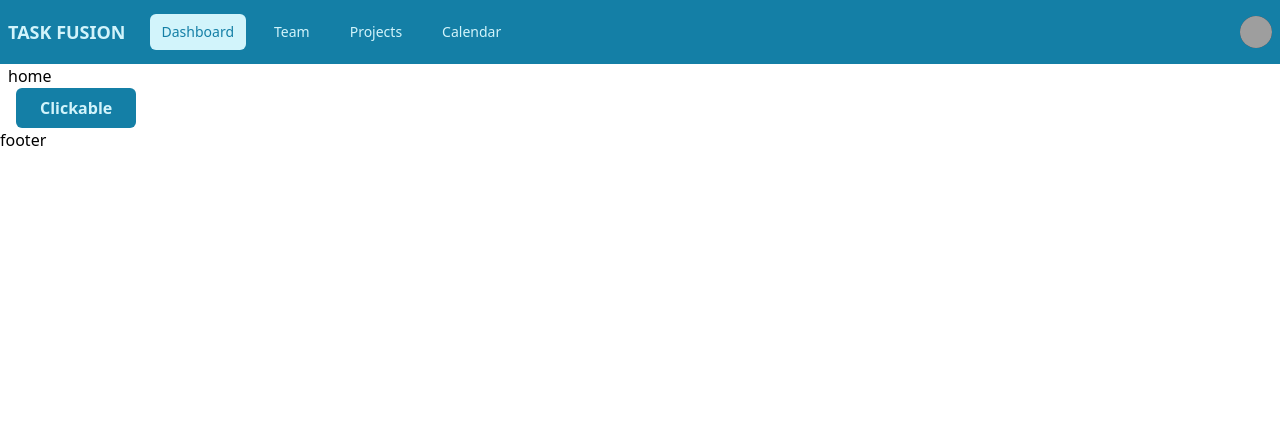
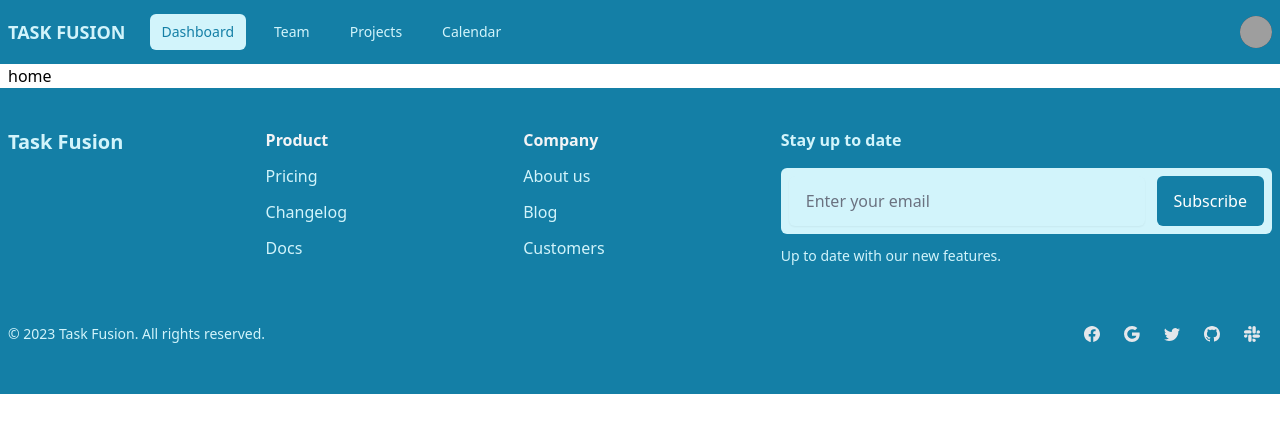
Before and after one commit to noyandey88/collaborative-task-management, a React (Vite) app: page / in a window 1280 px wide. Shown: the top 432 px of the page. Built offline with nearby package versions, Linux system fonts and the light colour scheme; grey boxes are pictures that could not be loaded.

Commit message:
added footer

```diff
--- a/src/components/footer/Footer.jsx
+++ b/src/components/footer/Footer.jsx
@@ -1,7 +1,87 @@
 export default function Footer() {
   return (
-    <footer>
-      <h2>footer</h2>
+    <footer className="bg-primary">
+      <div className="py-10 px-2  container mx-auto">
+        {/* Grid */}
+        <div className="grid grid-cols-2 md:grid-cols-4 lg:grid-cols-5 gap-6">
+          <div className="col-span-full lg:col-span-1">
+            <a className="flex-none text-xl font-semibold text-secondary" href="/" aria-label="Brand">Task Fusion</a>
+          </div>
+          {/* End Col */}
+          <div className="col-span-1">
+            <h4 className="font-semibold text-gray-100">Product</h4>
+            <div className="mt-3 grid space-y-3 text-secondary">
+              <p><a className="inline-flex gap-x-2" href="/">Pricing</a></p>
+              <p><a className="inline-flex gap-x-2" href="/">Changelog</a></p>
+              <p><a className="inline-flex gap-x-2" href="/">Docs</a></p>
+            </div>
+          </div>
+          {/* End Col */}
+          <div className="col-span-1">
+            <h4 className="font-semibold text-gray-100">Company</h4>
+            <div className="mt-3 grid space-y-3 text-secondary">
+              <p><a className="inline-flex gap-x-2" href="/">About us</a></p>
+              <p><a className="inline-flex gap-x-2" href="/">Blog</a></p>
+              <p><a className="inline-flex gap-x-2" href="/">Customers</a></p>
+            </div>
+          </div>
+          {/* End Col */}
+          <div className="col-span-2">
+            <h4 className="font-semibold text-secondary">Stay up to date</h4>
+            <form>
+              <div className="mt-4 flex flex-col items-center gap-2 sm:flex-row sm:gap-3 bg-secondary rounded-md p-2">
+                <div className="w-full">
+                  <label htmlFor="hero-input" className="sr-only">Search</label>
+                  <input type="text" id="hero-input" name="hero-input" className="py-3 px-4 block w-full border-transparent shadow-sm rounded-md focus:z-10 bg-secondary focus:border-primary focus:ring-blue-500" placeholder="Enter your email" />
+                </div>
+                <a className="w-full sm:w-auto whitespace-nowrap inline-flex justify-center items-center gap-x-3 text-center bg-primary hover:bg-secondary hover:text-primary border border-transparent text-white font-medium rounded-md focus:outline-none focus:ring-2 focus:ring-blue-600 focus:ring-offset-2 focus:ring-offset-white transition py-3 px-4" href="/">
+                  Subscribe
+                </a>
+              </div>
+              <p className="mt-3 text-sm text-secondary">
+                Up to date with our new features.
+              </p>
+            </form>
+          </div>
+          {/* End Col */}
+        </div>
+        {/* End Grid */}
+        <div className="mt-5 sm:mt-12 grid gap-y-2 sm:gap-y-0 sm:flex sm:justify-between sm:items-center">
+          <div className="flex justify-between items-center">
+            <p className="text-sm text-secondary">© 2023 Task Fusion. All rights reserved.</p>
+          </div>
+          {/* End Col */}
+          {/* Social Brands */}
+          <div>
+            <a className="inline-flex justify-center items-center gap-x-3.5 w-10 h-10 text-center text-gray-200 hover:bg-white/[.1] rounded-md focus:outline-none focus:ring-2 focus:ring-blue-600 focus:ring-offset-2 focus:ring-offset-gray-900 transition" href="/">
+              <svg className="w-4 h-4" xmlns="http://www.w3.org/2000/svg" width={16} height={16} fill="currentColor" viewBox="0 0 16 16">
+                <path d="M16 8.049c0-4.446-3.582-8.05-8-8.05C3.58 0-.002 3.603-.002 8.05c0 4.017 2.926 7.347 6.75 7.951v-5.625h-2.03V8.05H6.75V6.275c0-2.017 1.195-3.131 3.022-3.131.876 0 1.791.157 1.791.157v1.98h-1.009c-.993 0-1.303.621-1.303 1.258v1.51h2.218l-.354 2.326H9.25V16c3.824-.604 6.75-3.934 6.75-7.951z" />
+              </svg>
+            </a>
+            <a className="inline-flex justify-center items-center gap-x-3.5 w-10 h-10 text-center text-gray-200 hover:bg-white/[.1] rounded-md focus:outline-none focus:ring-2 focus:ring-blue-600 focus:ring-offset-2 focus:ring-offset-gray-900 transition" href="/">
+              <svg className="w-4 h-4" xmlns="http://www.w3.org/2000/svg" width={16} height={16} fill="currentColor" viewBox="0 0 16 16">
+                <path d="M15.545 6.558a9.42 9.42 0 0 1 .139 1.626c0 2.434-.87 4.492-2.384 5.885h.002C11.978 15.292 10.158 16 8 16A8 8 0 1 1 8 0a7.689 7.689 0 0 1 5.352 2.082l-2.284 2.284A4.347 4.347 0 0 0 8 3.166c-2.087 0-3.86 1.408-4.492 3.304a4.792 4.792 0 0 0 0 3.063h.003c.635 1.893 2.405 3.301 4.492 3.301 1.078 0 2.004-.276 2.722-.764h-.003a3.702 3.702 0 0 0 1.599-2.431H8v-3.08h7.545z" />
+              </svg>
+            </a>
+            <a className="inline-flex justify-center items-center gap-x-3.5 w-10 h-10 text-center text-gray-200 hover:bg-white/[.1] rounded-md focus:outline-none focus:ring-2 focus:ring-blue-600 focus:ring-offset-2 focus:ring-offset-gray-900 transition" href="/">
+              <svg className="w-4 h-4" xmlns="http://www.w3.org/2000/svg" width={16} height={16} fill="currentColor" viewBox="0 0 16 16">
+                <path d="M5.026 15c6.038 0 9.341-5.003 9.341-9.334 0-.14 0-.282-.006-.422A6.685 6.685 0 0 0 16 3.542a6.658 6.658 0 0 1-1.889.518 3.301 3.301 0 0 0 1.447-1.817 6.533 6.533 0 0 1-2.087.793A3.286 3.286 0 0 0 7.875 6.03a9.325 9.325 0 0 1-6.767-3.429 3.289 3.289 0 0 0 1.018 4.382A3.323 3.323 0 0 1 .64 6.575v.045a3.288 3.288 0 0 0 2.632 3.218 3.203 3.203 0 0 1-.865.115 3.23 3.23 0 0 1-.614-.057 3.283 3.283 0 0 0 3.067 2.277A6.588 6.588 0 0 1 .78 13.58a6.32 6.32 0 0 1-.78-.045A9.344 9.344 0 0 0 5.026 15z" />
+              </svg>
+            </a>
+            <a className="inline-flex justify-center items-center gap-x-3.5 w-10 h-10 text-center text-gray-200 hover:bg-white/[.1] rounded-md focus:outline-none focus:ring-2 focus:ring-blue-600 focus:ring-offset-2 focus:ring-offset-gray-900 transition" href="/">
+              <svg className="w-4 h-4" xmlns="http://www.w3.org/2000/svg" width={16} height={16} fill="currentColor" viewBox="0 0 16 16">
+                <path d="M8 0C3.58 0 0 3.58 0 8c0 3.54 2.29 6.53 5.47 7.59.4.07.55-.17.55-.38 0-.19-.01-.82-.01-1.49-2.01.37-2.53-.49-2.69-.94-.09-.23-.48-.94-.82-1.13-.28-.15-.68-.52-.01-.53.63-.01 1.08.58 1.23.82.72 1.21 1.87.87 2.33.66.07-.52.28-.87.51-1.07-1.78-.2-3.64-.89-3.64-3.95 0-.87.31-1.59.82-2.15-.08-.2-.36-1.02.08-2.12 0 0 .67-.21 2.2.82.64-.18 1.32-.27 2-.27.68 0 1.36.09 2 .27 1.53-1.04 2.2-.82 2.2-.82.44 1.1.16 1.92.08 2.12.51.56.82 1.27.82 2.15 0 3.07-1.87 3.75-3.65 3.95.29.25.54.73.54 1.48 0 1.07-.01 1.93-.01 2.2 0 .21.15.46.55.38A8.012 8.012 0 0 0 16 8c0-4.42-3.58-8-8-8z" />
+              </svg>
+            </a>
+            <a className="inline-flex justify-center items-center gap-x-3.5 w-10 h-10 text-center text-gray-200 hover:bg-white/[.1] rounded-md focus:outline-none focus:ring-2 focus:ring-blue-600 focus:ring-offset-2 focus:ring-offset-gray-900 transition" href="/">
+              <svg className="w-4 h-4" xmlns="http://www.w3.org/2000/svg" width={16} height={16} fill="currentColor" viewBox="0 0 16 16">
+                <path d="M3.362 10.11c0 .926-.756 1.681-1.681 1.681S0 11.036 0 10.111C0 9.186.756 8.43 1.68 8.43h1.682v1.68zm.846 0c0-.924.756-1.68 1.681-1.68s1.681.756 1.681 1.68v4.21c0 .924-.756 1.68-1.68 1.68a1.685 1.685 0 0 1-1.682-1.68v-4.21zM5.89 3.362c-.926 0-1.682-.756-1.682-1.681S4.964 0 5.89 0s1.68.756 1.68 1.68v1.682H5.89zm0 .846c.924 0 1.68.756 1.68 1.681S6.814 7.57 5.89 7.57H1.68C.757 7.57 0 6.814 0 5.89c0-.926.756-1.682 1.68-1.682h4.21zm6.749 1.682c0-.926.755-1.682 1.68-1.682.925 0 1.681.756 1.681 1.681s-.756 1.681-1.68 1.681h-1.681V5.89zm-.848 0c0 .924-.755 1.68-1.68 1.68A1.685 1.685 0 0 1 8.43 5.89V1.68C8.43.757 9.186 0 10.11 0c.926 0 1.681.756 1.681 1.68v4.21zm-1.681 6.748c.926 0 1.682.756 1.682 1.681S11.036 16 10.11 16s-1.681-.756-1.681-1.68v-1.682h1.68zm0-.847c-.924 0-1.68-.755-1.68-1.68 0-.925.756-1.681 1.68-1.681h4.21c.924 0 1.68.756 1.68 1.68 0 .926-.756 1.681-1.68 1.681h-4.21z" />
+              </svg>
+            </a>
+          </div>
+          {/* End Social Brands */}
+        </div>
+      </div>
     </footer>
   );
 }
--- a/src/pages/home/Home.jsx
+++ b/src/pages/home/Home.jsx
@@ -1,10 +1,7 @@
-import Button from '../../ui/button/Button';
-
 export default function Home() {
   return (
     <main>
       <h2>home</h2>
-      <Button className="button-press ml-2">Clickable</Button>
     </main>
   );
 }
```
